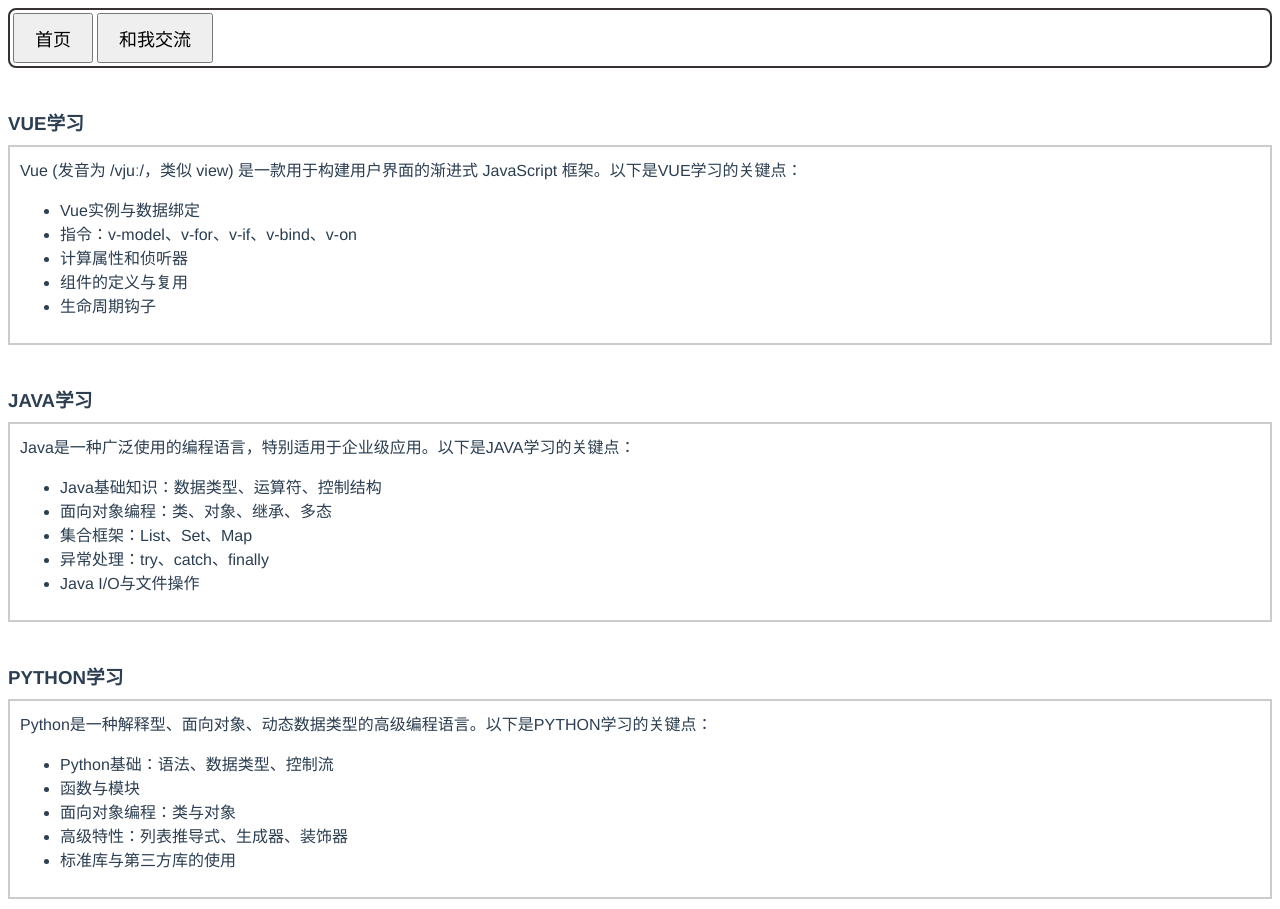
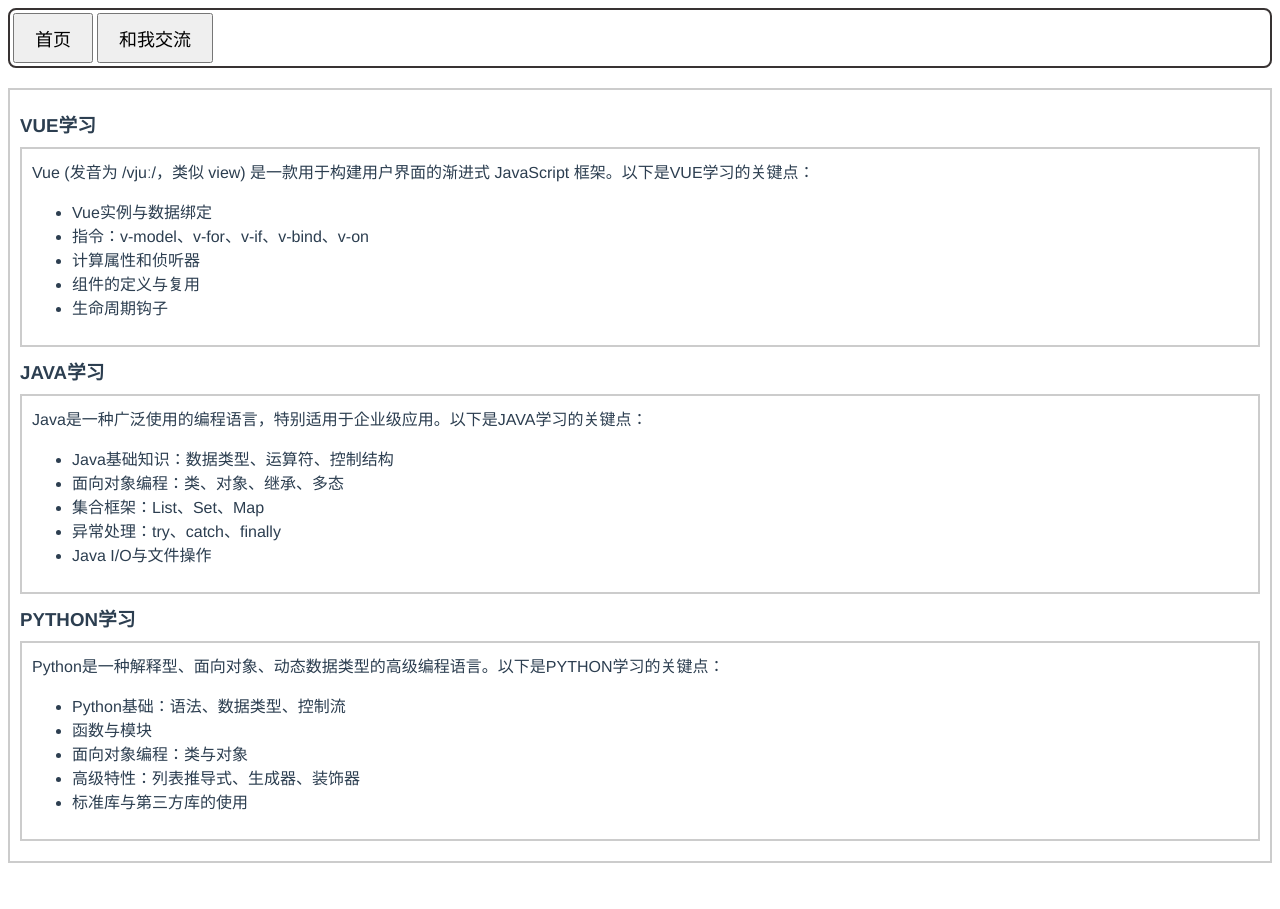
Before and after one commit to kasmturny/llm-kasmturny, a Vue app in the folder webapp/1cli/: page /homepage in a window 1280 px wide. After the commit the page ends 871 px from the top, so only its background shows below. Built offline with nearby package versions, Linux system fonts and the light colour scheme.

Commit message:
kasmturny

```diff
--- a/webapp/1cli/src/App.vue
+++ b/webapp/1cli/src/App.vue
@@ -2,7 +2,7 @@
   <div id="app">
     <!-- 按钮包裹容器 -->
     <div class="button-container">
-      <button @click="goToHome">首页</button>
+      <button @click="goToHomePage">首页</button>
       <button @click="goToChatBot">和我交流</button>
     </div>
     <!-- 路由出口 -->
@@ -14,8 +14,8 @@
 export default {
   name: 'App',
   methods: {
-    goToHome() {
-      this.$router.push('/home');
+    goToHomePage() {
+      this.$router.push('/homepage');
     },
     goToChatBot() {
       this.$router.push('/chatbot');
--- a/webapp/1cli/src/components/HomePage.vue
+++ b/webapp/1cli/src/components/HomePage.vue
@@ -49,9 +49,13 @@ export default {
 <!-- Add "scoped" attribute to limit CSS to this component only -->
 <style scoped>
 h3 {
-  margin: 40px 0 0;
+  margin: 10px 0 0;
 }
-
+.hello{
+  margin: 1px 0; /* 添加一些外边距 */
+  padding: 10px; /* 添加内边距 */
+  border: 2px solid #ccc; /* 可选：添加边框 */
+}
 .container {
   margin: 10px 0; /* 添加一些外边距 */
   padding: 10px; /* 添加内边距 */
```
